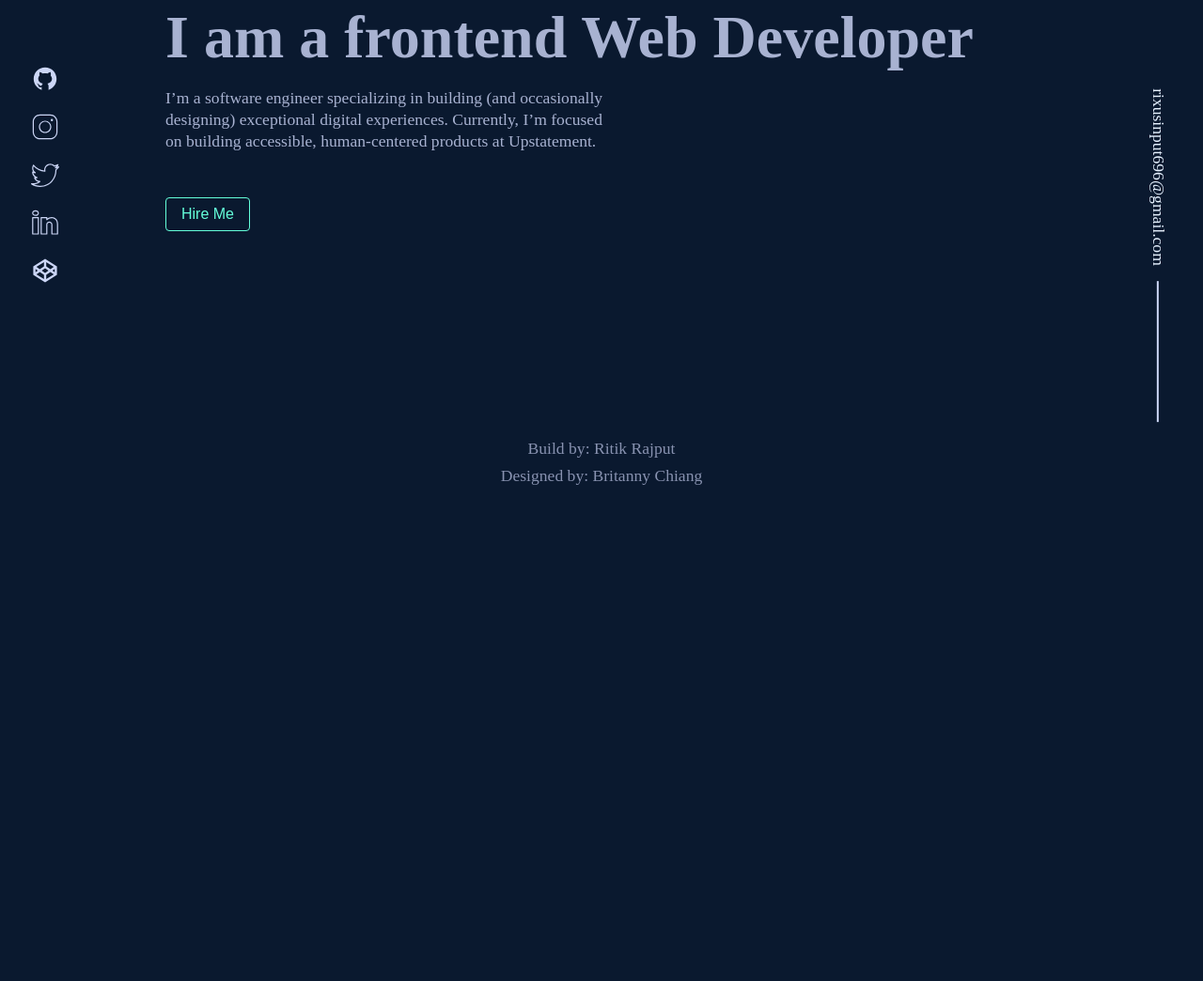
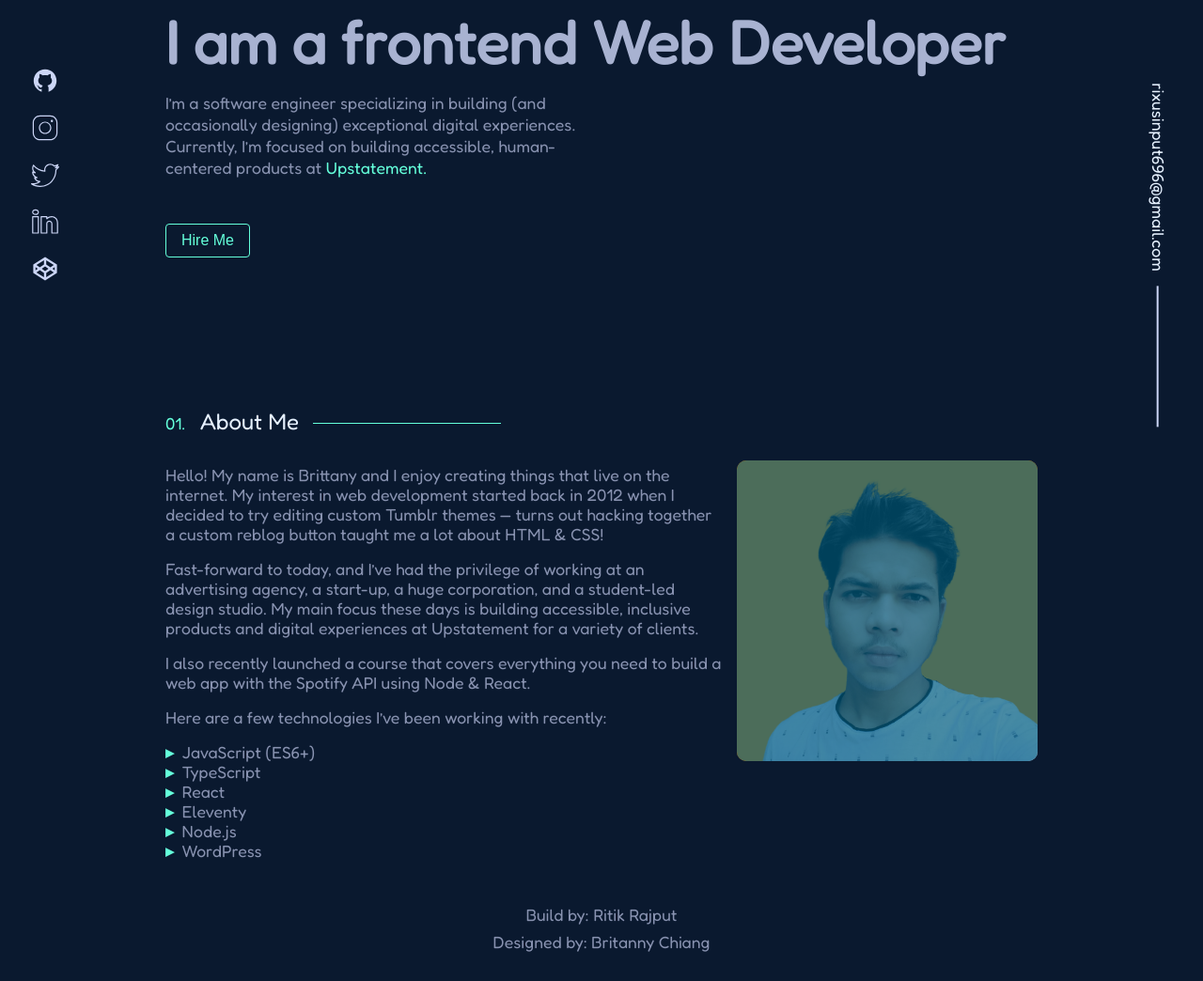
Before and after one commit to RitikRajput696/v3, a plain HTML site: page index.html in a window 1280 px wide. Shown: the part 252-1296 px from the top of the page at 94% size. Before the commit the page ends 800 px from the top, so only its background shows below. Drawn offline with Linux system fonts and the light colour scheme.

Commit message:
added about me section

```diff
--- a/index.html
+++ b/index.html
@@ -16,11 +16,12 @@
             <nav>
                 <div class="logo">Ritik_Rajput</div>
                 <div class="nav__links">
-                    <a href="#">Home</a>
-                    <a href="#">About</a>
+                    <a href="#home">Home</a>
+                    <a href="#about-me">About</a>
                     <a href="#">Projects</a>
                     <a href="#">Contact</a>
-                    <button>Resume</button>
+                    <a href="https://drive.google.com/file/d/1amk0Uz6-aOE_FGXigqS6bZbe01kqd_HU/view"
+                        target=_blank><button>Resume</button></a>
 
                 </div>
                 <div class="hamburger" id="ham">
@@ -31,14 +32,57 @@
             </nav>
         </header>
         <main>
-            <section class="hero">
+
+            <!-- Hero Section  -->
+            <section class="hero" id="home">
                 <p class="greeting">Hi, My name is </p>
                 <h1 class="name">Ritik Rajput</h1>
                 <h1 class="job">I am a frontend Web Developer</h1>
                 <p class="about-me">I’m a software engineer specializing in building (and occasionally designing)
                     exceptional digital experiences. Currently, I’m focused on building accessible, human-centered
-                    products at Upstatement.</p>
+                    products at <span class="text-green"> Upstatement.</span></p>
                 <button class="hire-me">Hire Me</button>
+
+            </section>
+
+            <!-- About Me  -->
+            <section class="about__me numbered__heading" id="about-me">
+                <div my-info>
+                    <span class="text-green">01.</span><span class="mid-heading">About Me</span>
+                    <p>Hello! My name is Brittany and I enjoy creating things that live on the internet. My interest in
+                        web
+                        development started back in 2012 when I decided to try editing custom Tumblr themes — turns out
+                        hacking together a custom reblog button taught me a lot about HTML & CSS!</p>
+                    <p>
+                        Fast-forward to today, and I’ve had the privilege of working at an advertising agency, a
+                        start-up, a
+                        huge corporation, and a student-led design studio. My main focus these days is building
+                        accessible,
+                        inclusive products and digital experiences at Upstatement for a variety of clients.
+                    </p>
+                    <p>
+                        I also recently launched a course that covers everything you need to build a web app with the
+                        Spotify API using Node & React.
+                    </p>
+                    <p>
+                        Here are a few technologies I’ve been working with recently:
+                    </p>
+                    <ul class="skills-list">
+                        <li>JavaScript (ES6+)</li>
+                        <li>TypeScript</li>
+                        <li>React</li>
+                        <li>Eleventy</li>
+                        <li>Node.js</li>
+                        <li>WordPress</li>
+                    </ul>
+                </div>
+                <div class="my-img">
+                    <img src="./assets/my-img/IMG_20210811_124811-removebg-preview (1).png" alt="">
+                </div>
+            </section>
+
+            <!-- My projects  -->
+            <section>
 
             </section>
 
--- a/sass/base/_body.scss
+++ b/sass/base/_body.scss
@@ -4,4 +4,5 @@ body {
   color: clr.$off-white;
   overflow-x: hidden;
   font-size: 1.1rem;
+  font-family: "Fredoka", sans-serif;
 }
--- a/sass/base/_reset.scss
+++ b/sass/base/_reset.scss
@@ -1,3 +1,5 @@
+@import url("https://fonts.googleapis.com/css2?family=Fredoka&display=swap");
+// font-family: 'Fredoka', sans-serif;
 *,
 *:after,
 *:before {
--- a/sass/components/_para.scss
+++ b/sass/components/_para.scss
@@ -1,4 +1,5 @@
 @use "../utils/color" as clr;
 p {
-  color: clr.$light-slate;
+  color: clr.$slate;
+  margin-bottom: 1rem;
 }
--- /dev/null
+++ b/sass/layout/_about-me-section.scss
@@ -0,0 +1,44 @@
+@use "../utils/color" as clr;
+
+.about__me {
+  display: flex;
+  padding-top: 10rem;
+  p:first-of-type {
+    margin-top: 2rem;
+  }
+  .my-info {
+    background-color: red;
+  }
+  .my-img {
+    position: relative;
+  }
+  .my-img img {
+    margin: 3.5rem 0 0 1rem;
+    height: 25vw;
+    width: 25vw;
+    border-radius: 10px;
+  }
+  .my-img::after {
+    position: absolute;
+    content: "";
+    width: 25vw;
+    height: 25vw;
+    background-color: rgb(0, 92, 128);
+    z-index: 28;
+    left: 0;
+    opacity: 0.7;
+    margin: 3.5rem 0 0 1rem;
+    border-radius: 10px;
+  }
+  ul {
+    list-style-type: none;
+    color: clr.$slate;
+  }
+  li::before {
+    content: "▸";
+    color: clr.$light-green;
+    font-weight: bold;
+    display: inline-block;
+    width: 1em;
+  }
+}
--- a/sass/layout/_section-hero.scss
+++ b/sass/layout/_section-hero.scss
@@ -1,7 +1,6 @@
 //
 @use "../utils/color" as clr;
 .hero {
-  padding: 3rem 5rem 0 5rem;
   .greeting {
     color: clr.$light-green;
     margin-bottom: 1rem;
--- /dev/null
+++ b/sass/layout/_section.scss
@@ -0,0 +1,25 @@
+@use "../utils/color" as clr;
+section {
+  padding: 3rem 5rem 0 5rem;
+  .text-green {
+    color: clr.$light-green;
+  }
+  .mid-heading {
+    font-size: 1.5rem;
+  }
+  .mid-heading {
+    padding: 0 1rem;
+    position: relative;
+    z-index: 1;
+  }
+  .mid-heading::after {
+    content: "";
+    position: absolute;
+    background-color: clr.$light-green;
+    width: 200px;
+    height: 1px;
+    z-index: 2;
+    top: 0.99rem;
+    left: 8.5rem;
+  }
+}
--- a/sass/style.scss
+++ b/sass/style.scss
@@ -22,6 +22,9 @@
 @forward "./layout/sidebar";
 @forward "./layout/aside";
 @forward "./layout/footer";
+@forward "./layout/section";
+@forward "./layout/about-me-section";
+
 @forward "./layout/section-hero";
 
 //page
--- a/sass/utils/_breakpoint.scss
+++ b/sass/utils/_breakpoint.scss
@@ -1,9 +1,14 @@
 @use "../utils/color" as clr;
 
 @media (max-width: 1000px) {
+  body {
+    max-width: 100vw;
+    overflow-x: hidden;
+  }
   nav {
     .nav__links {
       position: absolute;
+      z-index: 5;
       right: 0;
       top: 80px;
       height: 100%;
@@ -13,7 +18,7 @@
       flex-direction: column;
       justify-content: space-evenly;
       align-items: center;
-      transform: translateX(100%);
+      transform: translateX(120%);
       // display: none;
 
       box-shadow: 0 0 5px clr.$off-white;
@@ -51,13 +56,20 @@
     }
     .nav-active {
       transform: translateX(0%);
-      // display: block;
     }
   }
-
   //hero section
   main .hero {
     padding-right: 0;
+  }
+  //about section
+
+  .about__me {
+    flex-direction: column;
+    .my-img {
+      align-self: center;
+      min-width: 300px;
+    }
   }
 }
 
@@ -85,7 +97,7 @@
       width: 70%;
     }
   }
-  .hero {
+  section {
     padding: 3rem 1rem 0 1rem !important;
   }
 }
```
Also changed, not shown: assets/my-img/IMG_20210811_124811-removebg-preview (1).png (added), css/style.css, 2 other files.
